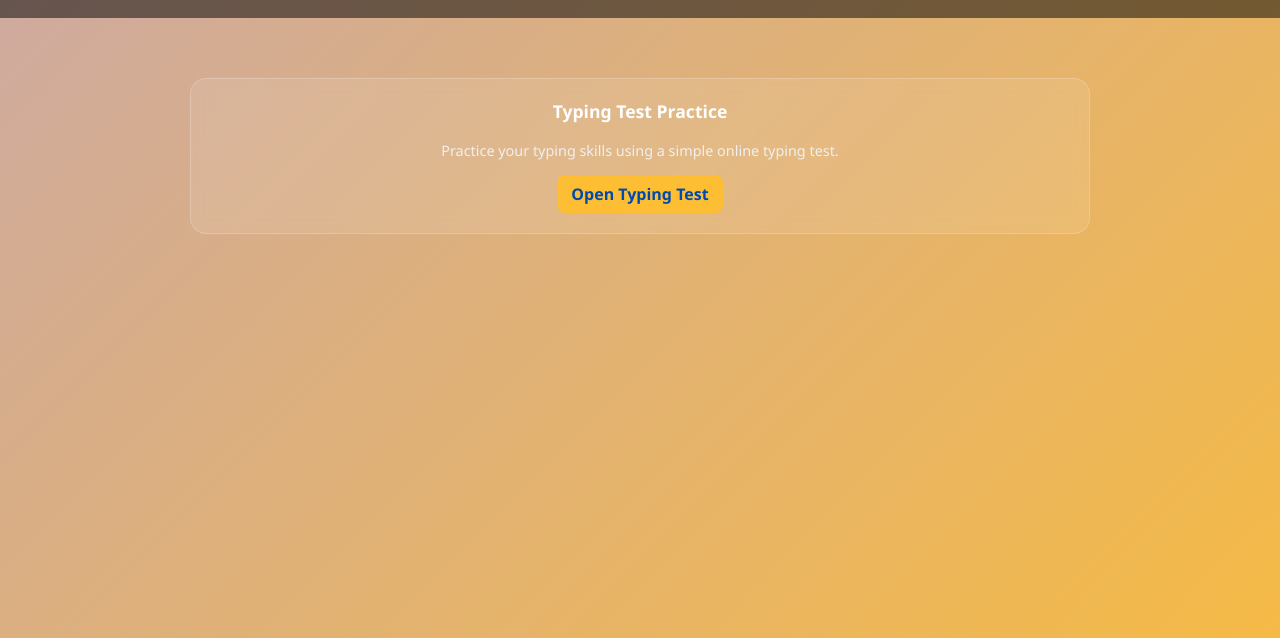
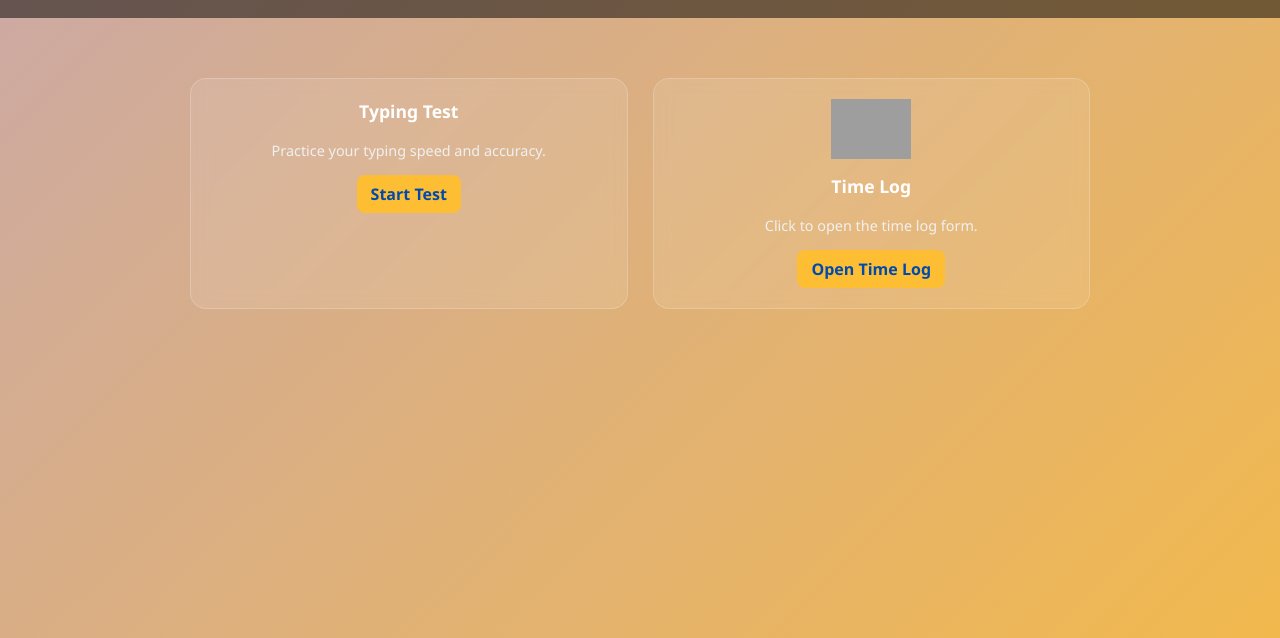
Before and after one commit to hazelguevarra-beacon/others, a plain HTML site: page index.html in a window 1280 px wide. Shown: the part 162-800 px from the top of the page. Drawn offline with Linux system fonts and the light colour scheme; grey boxes are pictures that could not be loaded.

Commit message:
Add files via upload

```diff
--- a/index.html
+++ b/index.html
@@ -57,6 +57,8 @@
     padding: 20px;
     transition: transform 0.3s ease, box-shadow 0.3s ease;
     backdrop-filter: blur(8px);
+    cursor: pointer;
+    text-align: center;
   }
 
   .form-card:hover {
@@ -101,11 +103,22 @@
 
 <main>
   <div class="forms-grid">
+
+    <!-- Example existing card (Typing Test) -->
     <div class="form-card">
-      <h3>Typing Test Practice</h3>
-      <p>Practice your typing skills using a simple online typing test.</p>
-      <a href="https://www.typingtest.com/practice.php" target="_blank">Open Typing Test</a>
+      <h3>Typing Test</h3>
+      <p>Practice your typing speed and accuracy.</p>
+      <a href="#">Start Test</a>
     </div>
+
+    <!-- NEW Time Log Card -->
+    <div class="form-card" onclick="window.open('https://script.google.com/macros/s/AKfycbyxYIf5CCG9P9ztfoa_JRz3VjOdtAr2QoeuPacdrfw5127g3nM_UCg8jWymf_x7Ypq9jw/exec', '_blank')">
+      <img src="https://i.imgur.com/d2BCvGL.png" alt="Time Log" style="height:60px; margin-bottom:10px;">
+      <h3>Time Log</h3>
+      <p>Click to open the time log form.</p>
+      <a href="javascript:void(0);">Open Time Log</a>
+    </div>
+
   </div>
 </main>
 
```
